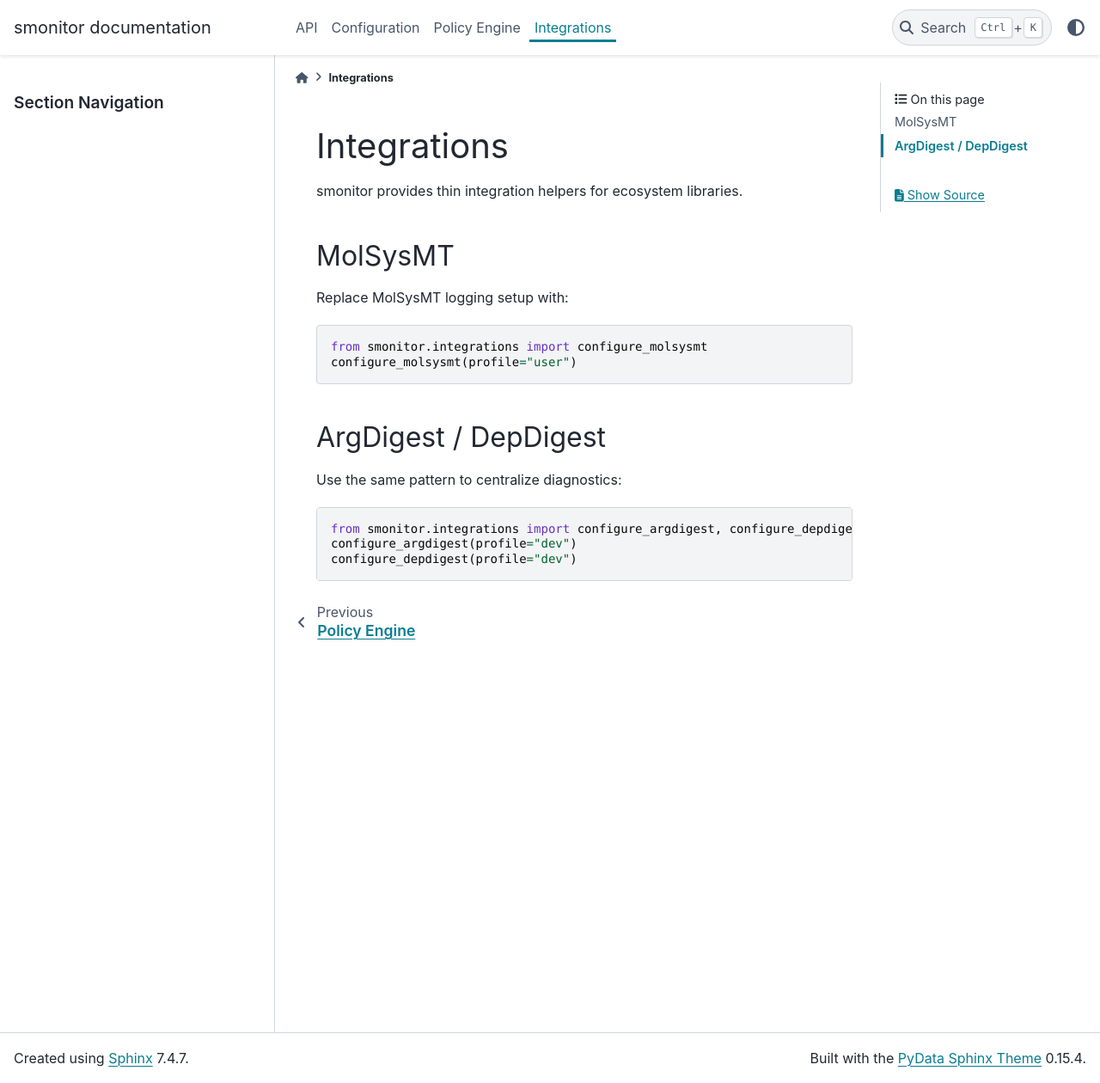
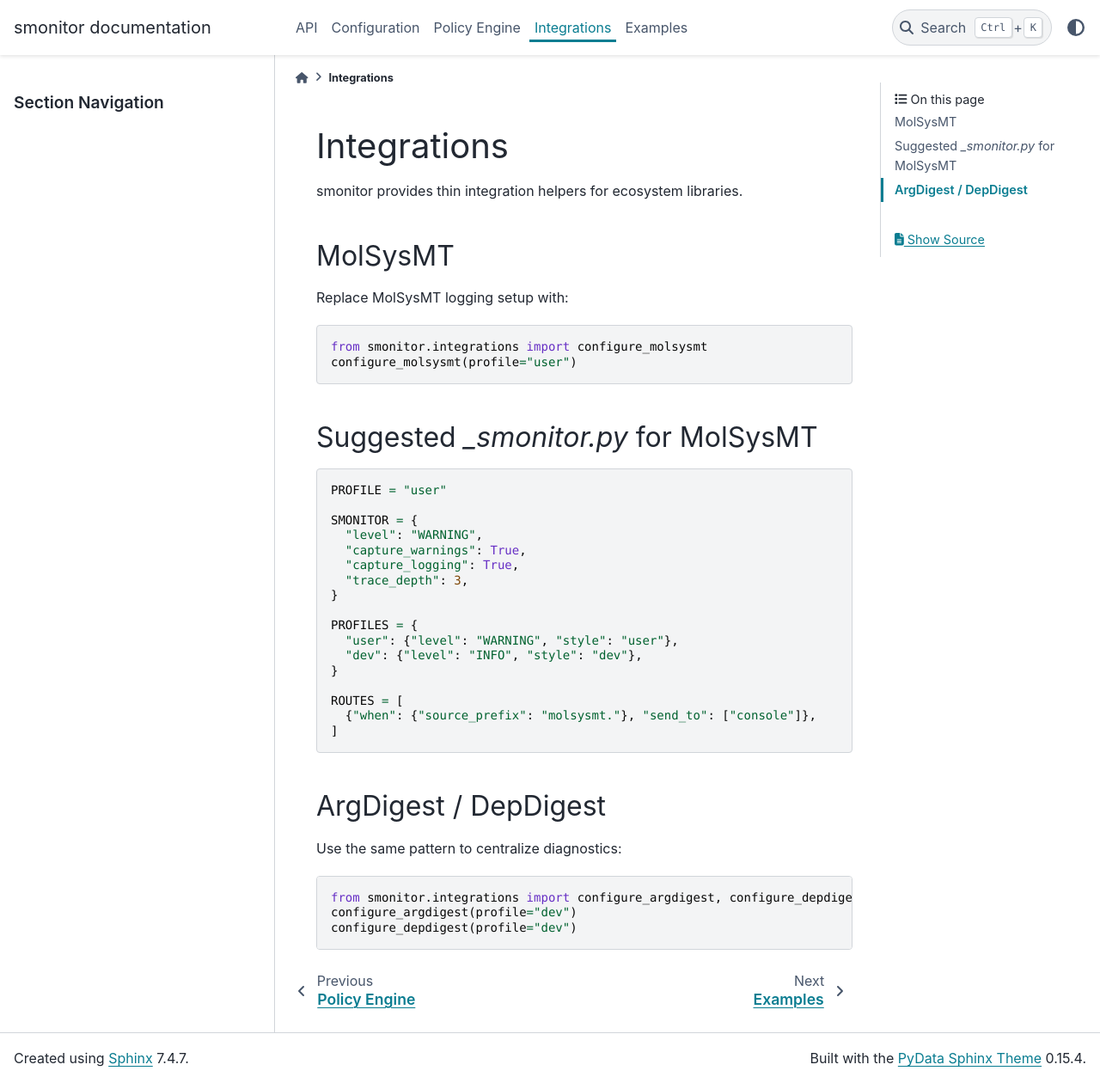
Before and after one commit to uibcdf/smonitor, a Sphinx documentation site: the page built from docs/integration.rst, in a window 1280 px wide and 1260 px high. Shown: the whole window at 86% size. Built offline with Sphinx 7.4.7 and the PyData theme 0.15.4, drawn with Linux system fonts in a browser that asks for light colours.

Commit message:
Improve policy matching, handler profiles, and docs examples

```diff
--- a/docs/index.rst
+++ b/docs/index.rst
@@ -13,6 +13,7 @@
    configuration
    policy
    integration
+   examples
 
 API Reference
 -------------
--- a/docs/integration.rst
+++ b/docs/integration.rst
@@ -13,6 +13,29 @@
   from smonitor.integrations import configure_molsysmt
   configure_molsysmt(profile="user")
 
+Suggested `_smonitor.py` for MolSysMT
+------------------------------------
+
+::
+
+  PROFILE = "user"
+
+  SMONITOR = {
+    "level": "WARNING",
+    "capture_warnings": True,
+    "capture_logging": True,
+    "trace_depth": 3,
+  }
+
+  PROFILES = {
+    "user": {"level": "WARNING", "style": "user"},
+    "dev": {"level": "INFO", "style": "dev"},
+  }
+
+  ROUTES = [
+    {"when": {"source_prefix": "molsysmt."}, "send_to": ["console"]},
+  ]
+
 ArgDigest / DepDigest
 ---------------------
 
```
Also changed, not shown: docs/examples.rst (added, +35 -0 lines), 5 other files.
